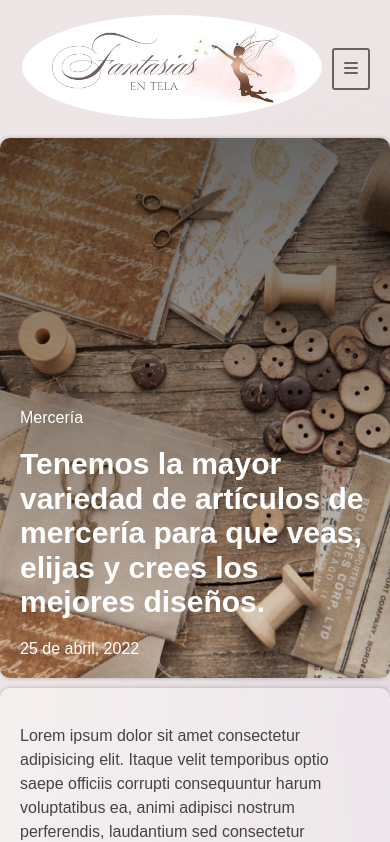
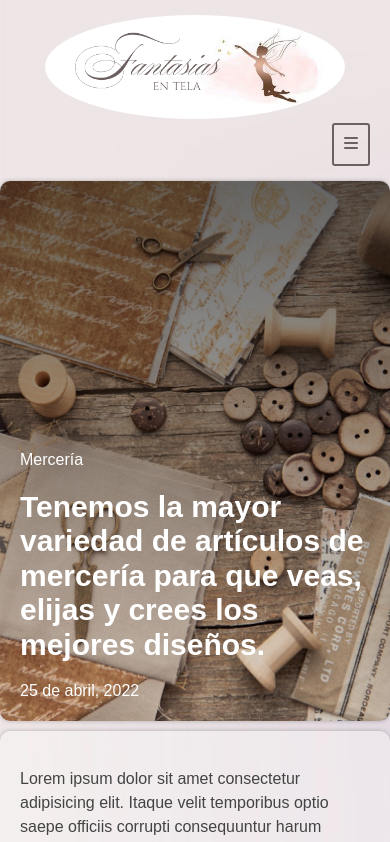
Before and after one commit to Lordishh/fantasias-en-tela, a plain HTML site: page index.html in a window 390 px wide. Shown: the top 842 px of the page. Drawn offline with nearby package versions, Linux system fonts and the light colour scheme.

Commit message:
add btnMenu

```diff
--- a/css/styles.css
+++ b/css/styles.css
@@ -216,9 +216,6 @@ body {
 /* MOBILE MEDIA QUERY */
 
 @media screen and (max-width: 690px) {
-  .logo {
-    grid-column: 1 / 3;
-  }
   .nav-items {
     grid-column: 1 / 5;
     text-align: center;
```
